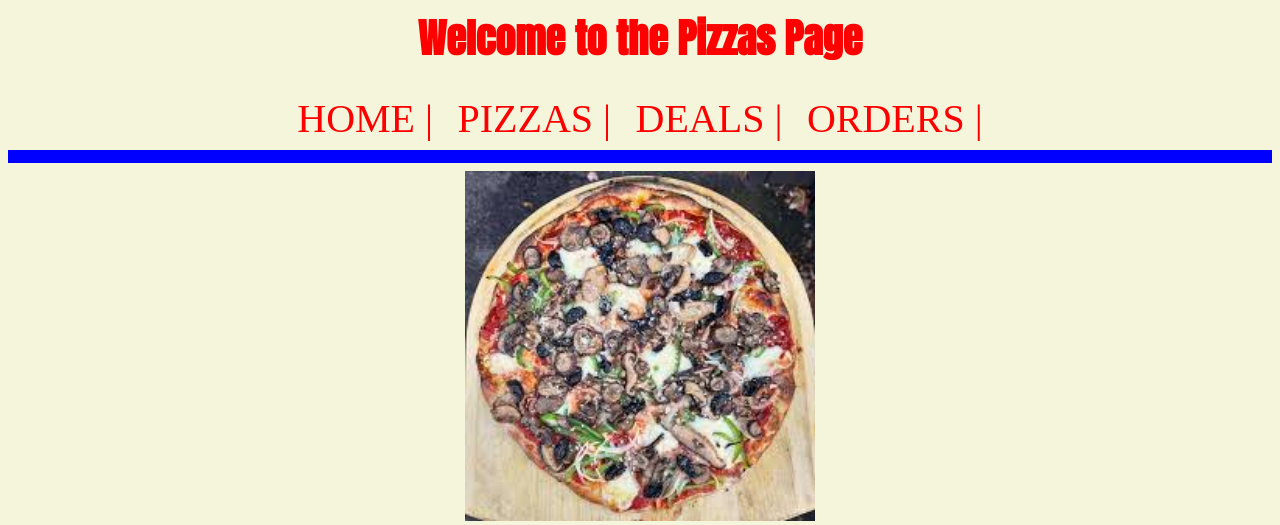
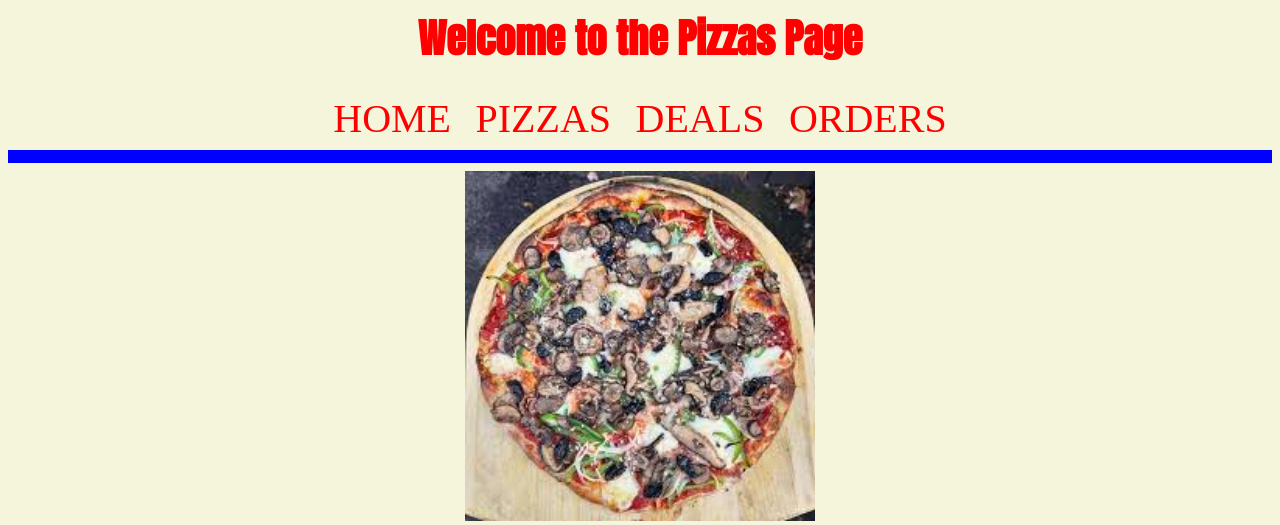
Before and after one commit to gladiat4944W/Project1, a Django app: page /pizzas in a window 1280 px wide. Shown: the top 525 px of the page. Run offline with Django 5.2, Linux system fonts and the light colour scheme.

Commit message:
Update pizzas.html

```diff
--- a/templates/pizzas.html
+++ b/templates/pizzas.html
@@ -4,17 +4,30 @@
     <title> Pizzas - Dave's Pizza Corner </title>
     <link href="https://fonts.googleapis.com/css2?family=Anton&display=swap" rel="stylesheet">
     <link href="{% static 'style.css' %}" rel="stylesheet">
+    <script src="{% static 'script.js' %}"></script>
+    <style>
+        body {
+            background-color: beige;
+            color: red;
+            text-align: center;
+        }
+        a {
+            font-size: 40px;
+            font-family: Montserrat;
+            color: red;
+            margin: 0 10px;
+        }
+    </style>
 </head>
-<body><center>
+<body>
     <h1>Welcome to the Pizzas Page</h1>
-    <a href="{% url 'index' %}" style="font-size: 40px; font-family: Montserrat; color: red;" >HOME |</a>
-    <a href="{% url 'pizzas' %}" style="font-size: 40px; font-family: Montserrat; color: red;">PIZZAS |</a>
-    <a href="{% url 'deals' %}" style="font-size: 40px; font-family: Montserrat; color: red;">DEALS |</a>
-    <a href="{% url 'orders' %}" style="font-size: 40px; font-family: Montserrat; color: red;">ORDERS |</a>
+    <a href="{% url 'index' %}">HOME</a>
+    <a href="{% url 'pizzas' %}">PIZZAS</a>
+    <a href="{% url 'deals' %}">DEALS</a>
+    <a href="{% url 'orders' %}">ORDERS</a>
     <hr size="5" color="blue">
     <div>
         <img src="{% static 'pizza1.jpeg' %}" alt="Mushrooms with Olive Supreme" width="350" height="350"/>
-
         <h3>MUSHROOMS WITH OLIVE SUPREME</h3>
         <p>Mushrooms, Olives, Tomatoes, Onions</p>
         <p>
@@ -26,7 +39,6 @@
     </div>
     <div>
         <img src="{% static 'pizza 2.png' %}" alt="Veggie Supreme" width="350" height="350"/>
-
         <h3>VEGGIE SUPREME</h3>
         <p>All veggies loaded</p>
         <p>
@@ -38,7 +50,6 @@
     </div>
     <div>
         <img src="{% static 'pizza 3.png' %}" alt="Chicken Supreme" width="350" height="350"/>
-
         <h3>CHICKEN SUPREME</h3>
         <p>All loaded with chicken popcorn</p>
         <p>
@@ -49,7 +60,6 @@
         <hr size="5" color="blue">
     </div>
     <b> Copyright 2000@ Dave Pizzas </b>
-     <hr size="5" color="blue"></center>
-   </div>
+    <hr size="5" color="blue">
 </body>
 </html>
```
Lines whose indentation alone changed are shown as unchanged.
